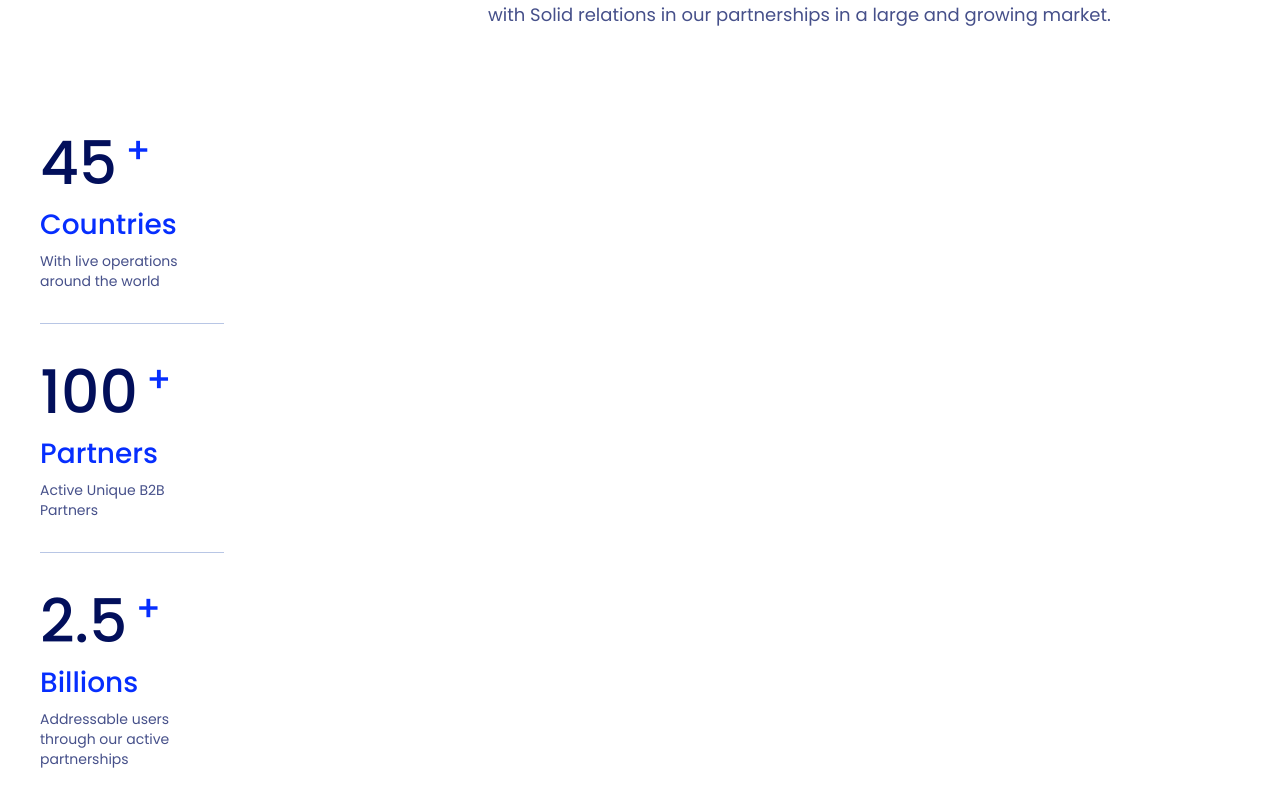
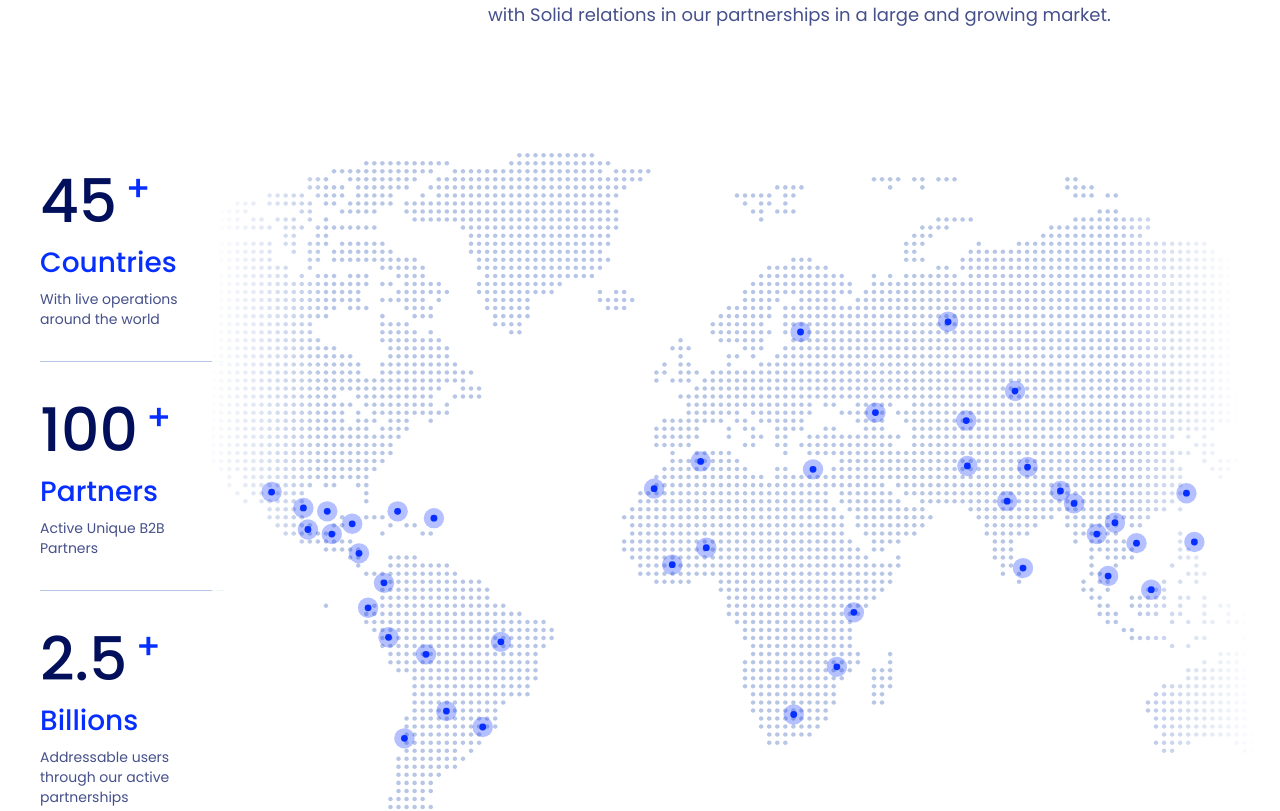
Before and after one commit to lucasdsr/presenceDash, a React (Vite) app: page / in a window 1280 px wide. Shown: the part 303-1114 px from the top of the page. Built offline with nearby package versions, Linux system fonts and the light colour scheme.

Commit message:
add: iterative map

```diff
--- a/src/App.jsx
+++ b/src/App.jsx
@@ -3,6 +3,7 @@ import SectionTopDivider from './components/SectionTopDivider'
 import SectionLabel from './components/SectionLabel'
 import ProvenExperience from './components/ProvenExperience'
 import ImpactStatistics from './components/ImpactStatistics'
+import WorldMap from './components/WorldMap'
 import PartnerLogosGrid from './components/PartnerLogosGrid'
 
 function App() {
@@ -17,12 +18,9 @@ function App() {
         <ProvenExperience />
       </div>
 
-      <div className="flex flex-row items-start mt-headline-to-stats gap-two-col-gap">
+      <div className="flex flex-row items-center mt-headline-to-stats gap-two-col-gap">
         <ImpactStatistics />
-        <section
-          aria-label="World map"
-          className="flex-1 min-h-[400px]"
-        />
+        <WorldMap />
       </div>
 
       <PartnerLogosGrid className="mt-partner-section" />
--- /dev/null
+++ b/src/components/WorldMap.jsx
@@ -0,0 +1,159 @@
+import { useState } from 'react'
+
+const PIN_ACCENT = '#062EFE'
+const PIN_PRIMARY = '#020F5B'
+const VIEWBOX_WIDTH = 837
+const VIEWBOX_HEIGHT = 391
+const PIN_NORMAL_OUTER_R = 9
+const PIN_NORMAL_INNER_R = 3
+const PIN_HOVER_OUTER_R = 16
+const PIN_HOVER_INNER_R = 8
+const BADGE_WIDTH = 114
+const BADGE_HEIGHT = 28
+const BADGE_TOP_OFFSET = 48
+const PIN_TRANSITION = 'r 0.2s ease-out, fill 0.2s ease-out'
+const BADGE_TRANSITION = 'opacity 0.2s ease-out'
+
+const MAP_PINS = [
+  { cx: 390, cy: 134.625 },
+  { cx: 349, cy: 158.625 },
+  { cx: 365, cy: 225.625 },
+  { cx: 395, cy: 210.625 },
+  { cx: 489, cy: 141.625 },
+  { cx: 544, cy: 91.625 },
+  { cx: 667, cy: 72.625 },
+  { cx: 608, cy: 11.625 },
+  { cx: 478, cy: 20.625 },
+  { cx: 525, cy: 267.625 },
+  { cx: 707, cy: 160.625 },
+  { cx: 719, cy: 171.625 },
+  { cx: 660, cy: 169.625 },
+  { cx: 678, cy: 139.625 },
+  { cx: 625, cy: 138.625 },
+  { cx: 624, cy: 98.625 },
+  { cx: 674, cy: 228.625 },
+  { cx: 755, cy: 188.625 },
+  { cx: 774, cy: 206.625 },
+  { cx: 739, cy: 198.625 },
+  { cx: 787, cy: 247.625 },
+  { cx: 818, cy: 162.625 },
+  { cx: 825, cy: 205.625 },
+  { cx: 749, cy: 235.625 },
+  { cx: 510, cy: 315.625 },
+  { cx: 472, cy: 357.625 },
+  { cx: 166, cy: 354.625 },
+  { cx: 198, cy: 368.625 },
+  { cx: 129, cy: 378.625 },
+  { cx: 214, cy: 293.625 },
+  { cx: 148, cy: 304.625 },
+  { cx: 12, cy: 161.625 },
+  { cx: 111, cy: 241.625 },
+  { cx: 155, cy: 184.625 },
+  { cx: 123, cy: 178.625 },
+  { cx: 97, cy: 263.625 },
+  { cx: 115, cy: 289.625 },
+  { cx: 65, cy: 198.625 },
+  { cx: 83, cy: 189.625 },
+  { cx: 89, cy: 215.625 },
+  { cx: 61, cy: 178.625 },
+  { cx: 44, cy: 194.625 },
+  { cx: 40, cy: 175.625 },
+]
+
+function WorldMap() {
+  const [hoveredIndex, setHoveredIndex] = useState(null)
+
+  return (
+    <section
+      aria-label="World presence map"
+      className="flex-1 flex justify-center items-center min-w-0"
+    >
+      <div className="relative w-[1080px] h-[718px] shrink-0">
+        <img
+          src="/assets/map/map-no-pins.svg"
+          alt=""
+          role="presentation"
+          loading="lazy"
+          decoding="async"
+          className="absolute inset-0 w-full h-full object-contain"
+        />
+        <div className="absolute left-1/2 top-1/2 w-[950px] h-[445px] -translate-x-[52%] -translate-y-[40%]">
+          <svg
+            className="w-full h-full object-contain"
+            viewBox={`0 0 ${VIEWBOX_WIDTH} ${VIEWBOX_HEIGHT}`}
+            preserveAspectRatio="xMidYMid meet"
+            aria-hidden
+          >
+          <g>
+            {MAP_PINS.map((pin, index) => {
+              const isHovered = hoveredIndex === index
+              const outerR = isHovered ? PIN_HOVER_OUTER_R : PIN_NORMAL_OUTER_R
+              const innerR = isHovered ? PIN_HOVER_INNER_R : PIN_NORMAL_INNER_R
+              const badgeX = pin.cx - BADGE_WIDTH / 2
+              const badgeY = pin.cy - BADGE_TOP_OFFSET
+              return (
+                <g key={index}>
+                  <g
+                    style={{
+                      opacity: isHovered ? 1 : 0,
+                      transition: BADGE_TRANSITION,
+                      pointerEvents: isHovered ? 'auto' : 'none',
+                    }}
+                  >
+                    <rect
+                      x={badgeX}
+                      y={badgeY}
+                      width={BADGE_WIDTH}
+                      height={BADGE_HEIGHT}
+                      rx={4}
+                      fill={PIN_PRIMARY}
+                    />
+                    <text
+                      x={pin.cx}
+                      y={badgeY + BADGE_HEIGHT / 2}
+                      textAnchor="middle"
+                      dominantBaseline="middle"
+                      fill="#FFFFFF"
+                      fontSize={14}
+                      fontWeight={400}
+                      fontFamily="Poppins, system-ui, sans-serif"
+                      style={{ lineHeight: 20 }}
+                    >
+                      Country name
+                    </text>
+                  </g>
+                  <g
+                    transform={`translate(${pin.cx}, ${pin.cy})`}
+                    className="cursor-pointer"
+                    onMouseEnter={() => setHoveredIndex(index)}
+                    onMouseLeave={() => setHoveredIndex(null)}
+                    onFocus={() => setHoveredIndex(index)}
+                    onBlur={() => setHoveredIndex(null)}
+                    role="button"
+                    tabIndex={0}
+                    aria-label={`Location ${index + 1}`}
+                  >
+                    <circle
+                      r={outerR}
+                      fill={PIN_ACCENT}
+                      fillOpacity={0.3}
+                      style={{ transition: PIN_TRANSITION }}
+                    />
+                    <circle
+                      r={innerR}
+                      fill={isHovered ? PIN_PRIMARY : PIN_ACCENT}
+                      style={{ transition: PIN_TRANSITION }}
+                    />
+                  </g>
+                </g>
+              )
+            })}
+          </g>
+          </svg>
+        </div>
+      </div>
+    </section>
+  )
+}
+
+export default WorldMap
```
Also changed, not shown: public/assets/map/map-no-pins.svg (added), public/assets/map/map_pins.svg (added).
